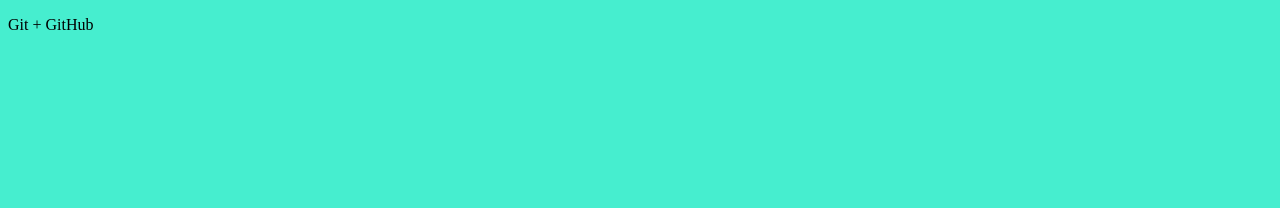
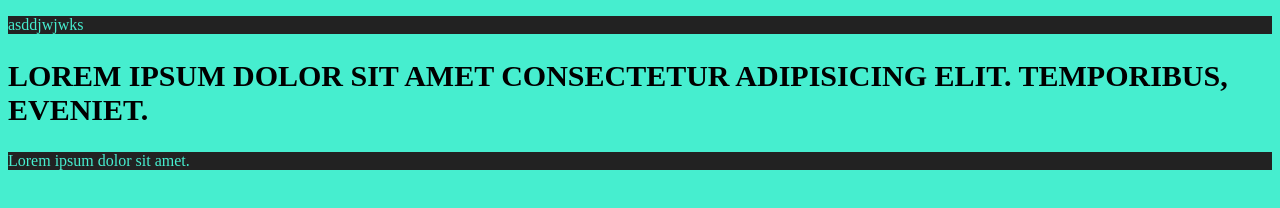
Before and after one commit to Danil-0420/learningGit, a plain HTML site: page index.html in a window 1280 px wide. Drawn offline with Linux system fonts and the light colour scheme.

Commit message:
first changes

```diff
--- a/css/main.css
+++ b/css/main.css
@@ -1,3 +1,11 @@
 body{
   background-color: #46eecf;
 }
+p{
+  color:#46eecf;
+  background-color: #222;
+}
+h2{
+  font-size: 30px;
+  text-transform: uppercase;
+}
--- a/index.html
+++ b/index.html
@@ -15,7 +15,14 @@
   dir показывает все видымые файлы на данном уровне каталога
   для инициализации репозитория через командную строку нужно вручную указать путь к папке, затем прописать команду git init, и репозиторий будет создан
   также все эти команды можно прописывать в терминале в самом vscode
+  если хочешь добавить только один файл то пишем git add "index.html" и в кавичках указиваем какой именно файл ми хотим добавить
+  если же хотим добавить все файлы пишем git add .
+  git status для того чтобы узнать в каких файла были внесены изменения а в каких нет, зеленный текст значит что были изменены и добавлены в репозиторий, красный что просто изменены
+  далее пишем git commit -m "first change"
 -->
-  <p>Git + GitHub</p>
+  <p>asddjwjwks</p>
+  <h2>Lorem ipsum dolor sit amet consectetur adipisicing elit. Temporibus, eveniet.</h2>
+  <p>Lorem ipsum dolor sit amet.</p>
+  <img src="" alt="">
 </body>
 </html>
```
